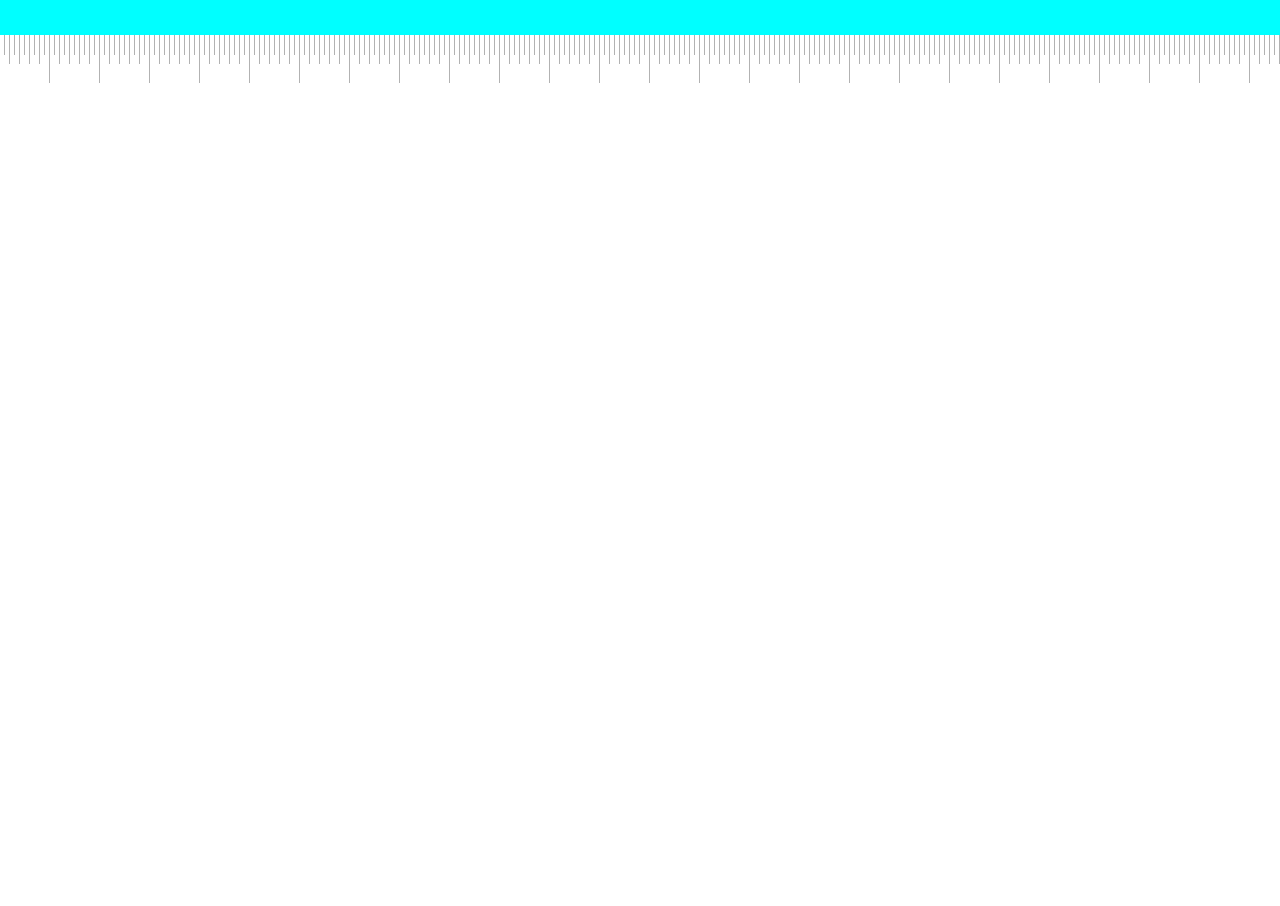
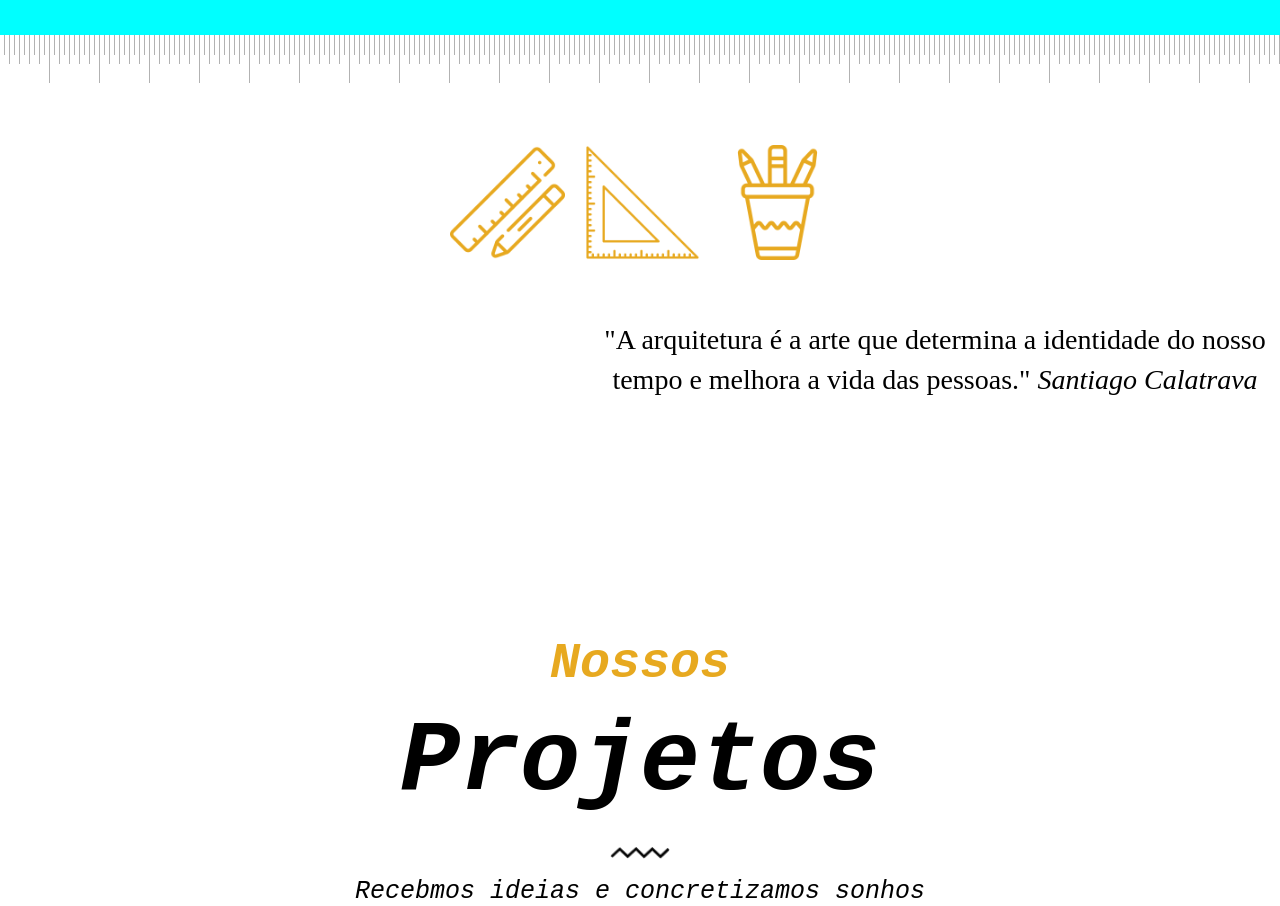
Before and after one commit to Daniel123555/parallelo_project, a plain HTML site: page index.html in a window 1280 px wide. Shown: the part 700-1606 px from the top of the page. Before the commit the page ends 1235 px from the top, so only its background shows below. Drawn offline with Linux system fonts and the light colour scheme.

Commit message:
Add files via upload

```diff
--- a/css/style.css
+++ b/css/style.css
@@ -87,10 +87,87 @@ section{
     width: 100%;
     height: 500px;
     background-repeat: repeat-x;
+    padding-top: 100px;
 }
-/*...................Trabalhos.......................................*/
+
+.icons{
+    width: 400px;
+    height: 120px;
+    margin: 0 auto;
+    display: flex;
+    flex-direction: row;
+}
+
+.icons .icon img{
+    width: 115px;
+    padding: 10px;
+}
+
+.txt{
+    width: 100%;
+    height: 100px;
+    float: left;
+}
+/*.........................Sem Internet.........................*/
+.txt{
+    width: 850px;
+    margin: 0 auto;
+}
+.txt h6{
+    font-size: 28px;
+    font-weight: 300;
+    width: 80%;
+    display: inline-block;
+    line-height: 40px;
+    font-family: 'Roboto Slab', serif;/*Baixar a font do google font*/
+    text-align: center;
+    margin-left: 70%;
+}
+
+section2 .trabalhos{
+    width: 100%;
+    height: 100px;
+}
+
+/*Onde fica os textos acima das imagens*/
+.main-head{
+    width: 100%;
+    height: 100px;
+    text-align: center;/*alinha todos os textos ao centro, dentro dessa div*/
+    padding: 0;
+}
+/*Texto "Nosso" em que muda a cor e o tamanho*/
+.main-head h4{
+    font-style: italic;/*Deixa o texto no formato itálico*/
+    color: #e7a920;/*Define a cor do texto*/
+    font-size: 50px;/*Define o tamanho da texto*/
+    margin: 0 auto;/*Define uma margem para o texto*/
+    font-family:'Courier New', Courier, monospace;/*add font*/
+}
+
+/*Texto "Projetos" que estaá como principal*/
+.main-head h1{
+    font-style: italic;/*Deixa o texto no formato itálico*/
+    color: black;/*Define a cor do texto*/
+    font-size: 100px;/*Define o tamanho da texto*/
+    font-family:'Courier New', Courier, monospace;/*add font*/
+    margin: 14px;/*Define uma margem para o texto*/
+}
+
+/*Fica uma espécie de subtítulo*/
+.main-head span{
+    font-style: italic;/*Deixa o texto no formato itálico*/
+    font-size: 25px;/*Define o tamanho da texto*/
+    font-family:'Courier New', Courier, monospace;/*add font*/
+}
+
+/*Fica a imagem (asset) */
+.main-head img{
+    width: 60px;
+    margin: 14px;/*Define uma margem para o texto*/
+}
+/*.........................Trabalhos.........................*/
 
 #Trabalhos{
-background-color: blue;
-
+background-color: blue;/*Define a cor de fundo de algo*/
 }
--- a/index.html
+++ b/index.html
@@ -53,6 +53,30 @@
     </header>
     <section>
         <div class="divider-dark"></div>
+        <div class="icons">
+            <div class="icon">
+                <img src="/sources/Assets/ruler-and-pencil (1).png">
+            </div>
+            <div class="icon">
+                <img src="/sources/Assets/set-square.png">
+            </div>
+            <div class="icon">
+                <img src="/sources/Assets/stationery.png">
+            </div>
+        </div>
+        <div class="txt">
+            <h6>
+                "A arquitetura é a arte que determina a identidade do nosso tempo e melhora a vida das pessoas." <i>Santiago Calatrava</i>
+            </h6>
+        </div>
+    </section>
+    <section2 class="trabalhos">
+        <div class="main-head">
+            <h4>Nossos</h4>
+            <h1>Projetos</h1>
+            <img src="/sources/Assets/black-wave.png"><br>
+            <span>Recebmos ideias e concretizamos sonhos</span>
+        </div>
     </section>
 </body>
 </html>
```
Also changed, not shown: sources/Assets/ruler-and-pencil (1).png (added), sources/Assets/set-square.png (added), sources/Assets/stationery.png (added).
